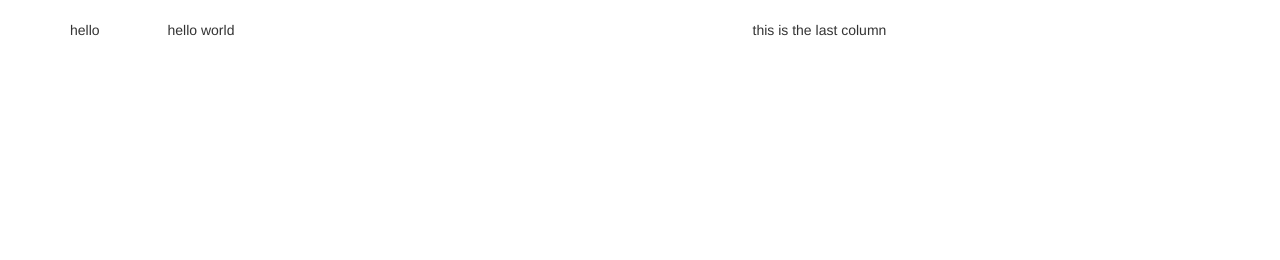
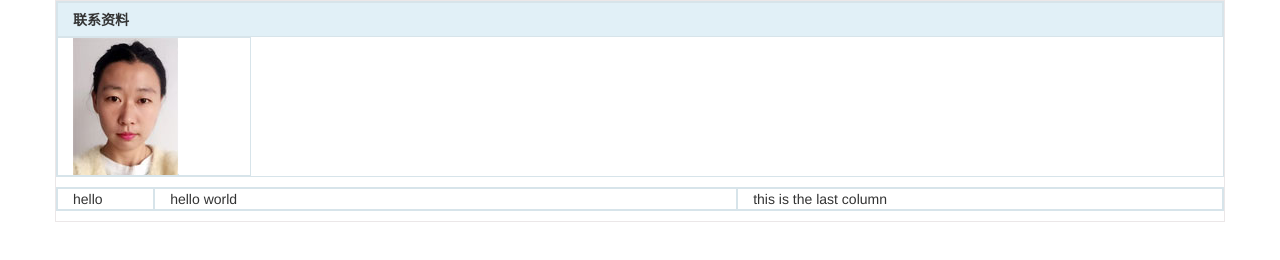
Before and after one commit to shinyting/myResume, a plain HTML site: page index.html in a window 1280 px wide. Drawn offline with Linux system fonts and the light colour scheme.

Commit message:
add some css

```diff
--- /dev/null
+++ b/css/main.css
@@ -0,0 +1,31 @@
+body {
+	font-family: "Helvetica Neue","STHeiti","Microsoft YaHei",Helvetica,Arial,sans-serif;
+}
+
+.tb-title {
+	background: #e1f0f7;
+	font-weight: bold;
+	height: 35px;
+	line-height: 35px;
+}
+.container {
+	border: 1px solid #ebe7e8;
+}
+.row {
+	border: 1px solid #d7e4ea;
+	margin-bottom: 10px;
+}
+.col-xs-1,
+.col-xs-10,
+.col-xs-11,
+.col-xs-12,
+.col-xs-2,
+.col-xs-3,
+.col-xs-4,
+.col-xs-5,
+.col-xs-6,
+.col-xs-7,
+.col-xs-8,
+.col-xs-9 {
+	border: 1px solid #d7e4ea;
+}
--- a/index.html
+++ b/index.html
@@ -3,7 +3,8 @@
 	<head>
 		<meta charset="utf-8">
 		<meta name="viewport" content="width=device-width, initial-scale=1">
-		<link rel="stylesheet" href="bower_components/bootstrap/dist/css/bootstrap.min.css">
+		<link rel="stylesheet" type="text/css" href="bower_components/bootstrap/dist/css/bootstrap.min.css">
+		<link rel="stylesheet" type="text/css" href="css/main.css">
 		<script type="text/javascript" src="bower_components/jquery/dist/jquery.min.js"></script>
 		<script type="text/javascript" src="bower_components/bootstrap/dist/js/bootstrap.min.js"></script>
 		<title>myResume</title>
@@ -11,9 +12,12 @@
 	<body>
 		<div class="container">
 			<div class="row">
-				<div class="col-xs-4">
+				<div class="col-xs-12 tb-title">
+					联系资料
+				</div>
+				<div class="col-xs-2">
 					<div class="myPic">
-						<img src="">
+						<img src="images/mypic.jpg">
 					</div>
 				</div>
 			</div>
```
Also changed, not shown: resume.jpg.
